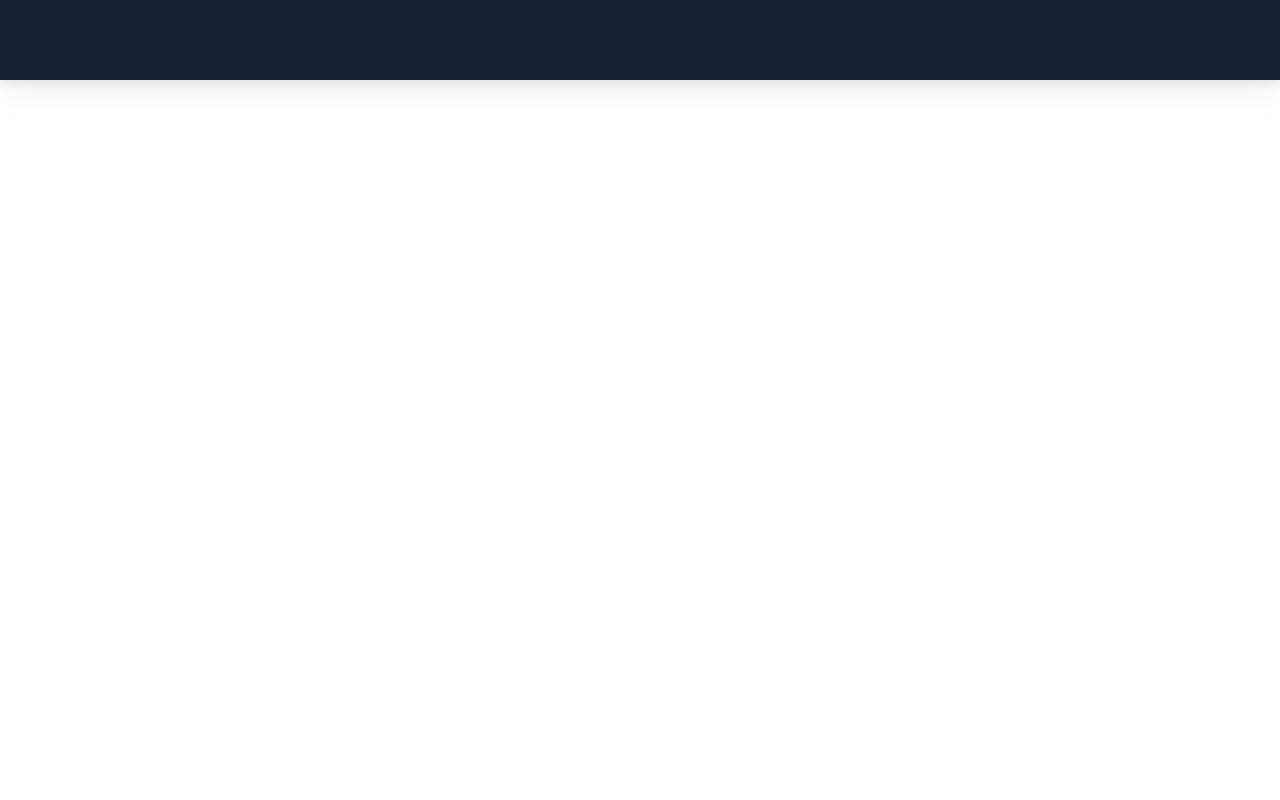
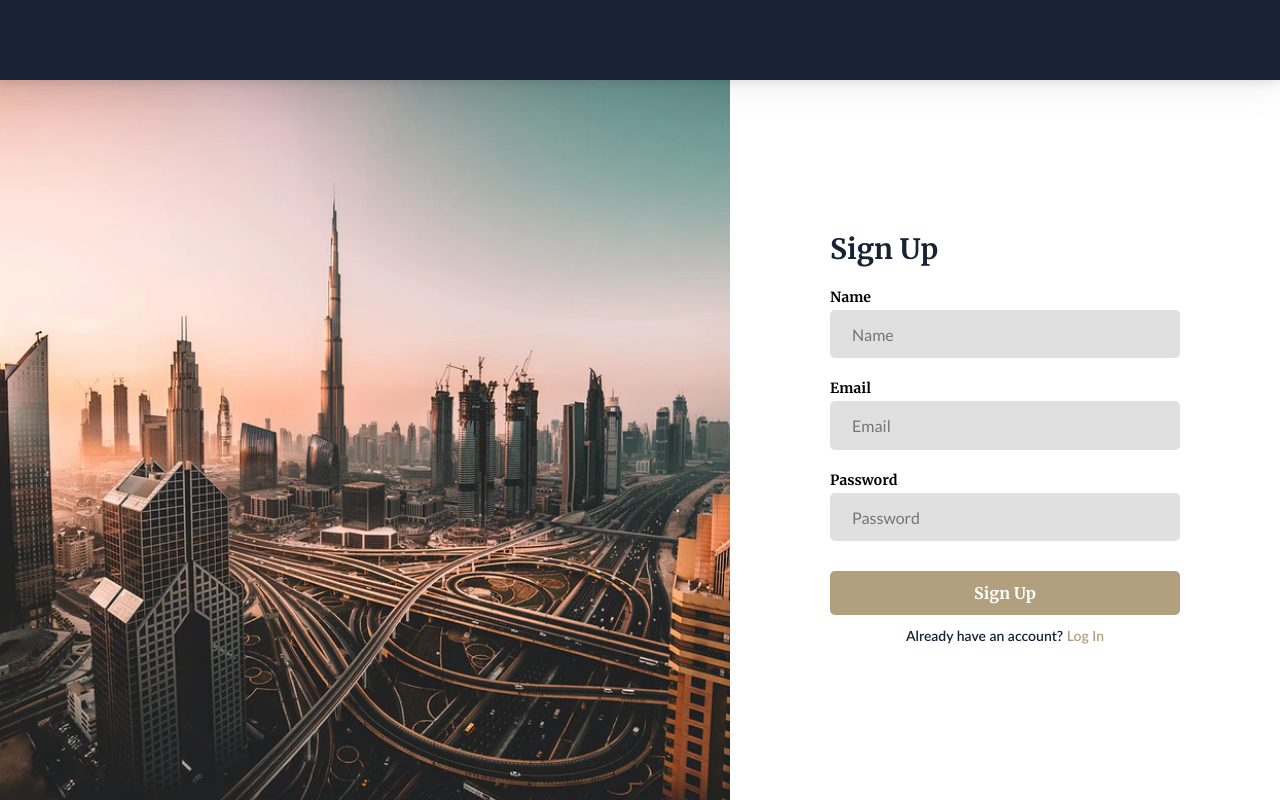
Before and after one commit to made-by-curiosity/zenbit_test_task, a React (Create React App) app in the folder frontend/: page /zenbit_test_task/signup in a window 1280 px wide. Built offline with nearby package versions, Linux system fonts and the light colour scheme.

Commit message:
add sign up form

```diff
--- /dev/null
+++ b/frontend/src/components/SignUpForm/SignUpForm.jsx
@@ -0,0 +1,37 @@
+import {
+  AuthLink,
+  FormTitle,
+  FormWrapper,
+  Input,
+  InputLabel,
+  LabelWrapper,
+  NoAccountText,
+} from 'components/LoginForm/LoginForm.styled';
+import { PasswordInputsWrapper } from './SignUpForm.styled';
+import { MainButton } from 'components/MainButton/MainButton';
+
+export const SignUpForm = () => {
+  return (
+    <FormWrapper>
+      <FormTitle>Sign Up</FormTitle>
+      <PasswordInputsWrapper>
+        <LabelWrapper>
+          <InputLabel>Name</InputLabel>
+          <Input type="text" placeholder="Name" />
+        </LabelWrapper>
+        <LabelWrapper>
+          <InputLabel>Email</InputLabel>
+          <Input type="text" placeholder="Email" />
+        </LabelWrapper>
+        <LabelWrapper>
+          <InputLabel>Password</InputLabel>
+          <Input type="text" placeholder="Password" />
+        </LabelWrapper>
+      </PasswordInputsWrapper>
+      <MainButton text="Sign Up" type="submit" />
+      <NoAccountText>
+        Already have an account? <AuthLink to="/login">Log In</AuthLink>
+      </NoAccountText>
+    </FormWrapper>
+  );
+};
--- /dev/null
+++ b/frontend/src/components/SignUpForm/SignUpForm.styled.jsx
@@ -0,0 +1,6 @@
+import { InputsWrapper } from 'components/LoginForm/LoginForm.styled';
+import styled from 'styled-components';
+
+export const PasswordInputsWrapper = styled(InputsWrapper)`
+  margin-bottom: 30px;
+`;
--- a/frontend/src/pages/SignUpPage.jsx
+++ b/frontend/src/pages/SignUpPage.jsx
@@ -1,7 +1,17 @@
-import { Container } from 'components/Container/Container';
+import { AuthBgImg } from 'components/AuthBgImg/AuthBgImg';
+import { AuthContainer } from 'components/AuthContainer/AuthContainer';
+import { Section } from 'components/Section/Section';
+import { SignUpForm } from 'components/SignUpForm/SignUpForm';
 
 const SignUpPage = () => {
-  return <Container>SIGN UP PAGE</Container>;
+  return (
+    <Section>
+      <AuthBgImg />
+      <AuthContainer>
+        <SignUpForm />
+      </AuthContainer>
+    </Section>
+  );
 };
 
 export default SignUpPage;
```
